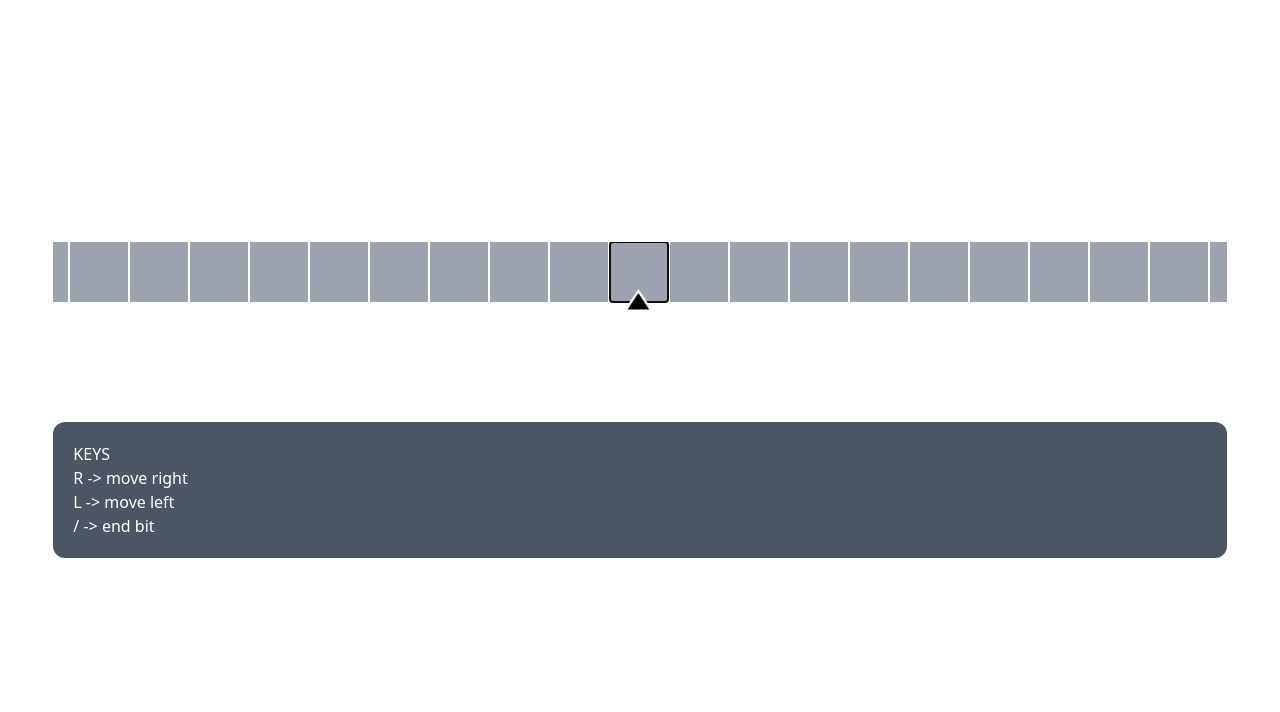
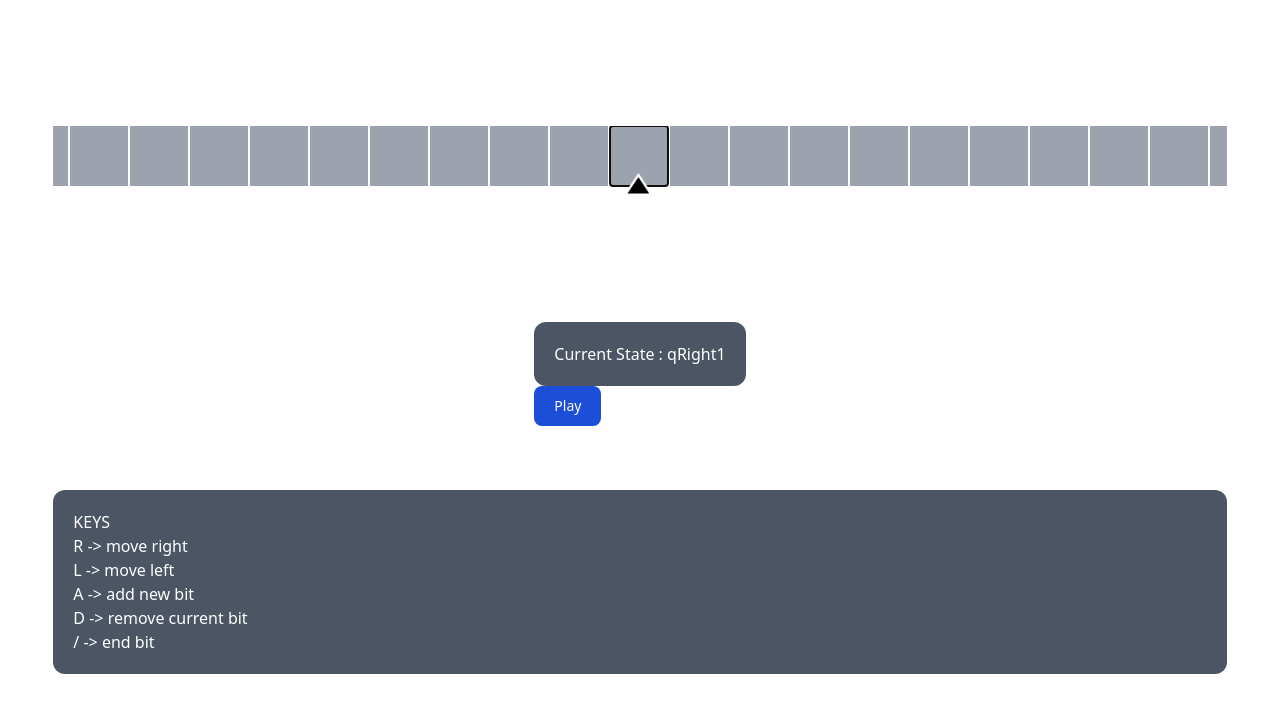
Before and after one commit to stdayyo-h/Turing_Machine_simulator, a React (Create React App) app: page / in a window 1280 px wide. Shown: the top 712 px of the page. Built offline with nearby package versions, Linux system fonts and the light colour scheme.

Commit message:
some changes

```diff
--- a/src/pages/Initial/index.js
+++ b/src/pages/Initial/index.js
@@ -1,55 +1,65 @@
-import React, { useEffect, useRef, useState } from 'react';
+import React, { useEffect, useRef, useState } from "react";
 import "./initial.css";
 
 function InitialPage(props) {
-    const [bitsArray,setBitsArray] = useState([]);
-    const [bitsRefArray,setBitsRefArray] = useState([]);
-    const [currentBitIndex,setCurrentBitIndex] = useState(0);
-    const [previousBitIndex,setPreviousBitIndex] = useState(0);
+  const [bitsArray, setBitsArray] = useState([]);
+  const [bitsRefArray, setBitsRefArray] = useState([]);
+  const [currentBitIndex, setCurrentBitIndex] = useState(0);
+  const [previousBitIndex, setPreviousBitIndex] = useState(0);
   const tapRef = useRef();
   const tapNeedleRef = useRef();
 
-    useEffect(()=>{
-        (async()=>{
+  useEffect(() => {
+    (async () => {
       setCurrentBitIndex(100);
-        })()
-    },[]);
+    })();
+  }, []);
 
-    const handleBitChange = (e,index)=>{
-        setBitsArray((prev)=>{
-            let state = [...prev]
-            if ((e.target.value==='0' || e.target.value==='1' || e.target.value==='' || e.target.value==='/') && index!==0)
-            state[index] = e.target.value
+  const handleBitChange = (e, index) => {
+    setBitsArray((prev) => {
+      let state = [...prev];
+      if (
+        (e.target.value === "0" ||
+          e.target.value === "1" ||
+          e.target.value === "" ||
+          e.target.value === "/") &&
+        index !== 0
+      )
+        state[index] = e.target.value;
       return state;
-        })
+    });
+  };
 
-    }
+  useEffect(() => {
+    setBitsArray(
+      Array.apply(null, { length: 200 }).map(Function.call, () => "")
+    );
+    setBitsRefArray(
+      Array.apply(null, { length: 200 }).map(Function.call, () =>
+        React.createRef()
+      )
+    );
+  }, []);
 
-    useEffect(()=>{
-        setBitsArray(Array.apply(null, {length: 200}).map(Function.call, ()=>""))
-        setBitsRefArray(Array.apply(null, {length: 200}).map(Function.call, ()=>React.createRef()));
-    },[]);
-
-    const moveRight = ()=>{
-        if (bitsArray.length>currentBitIndex+1)
-            setCurrentBitIndex((prev)=>prev+1);
+  const moveRight = () => {
+    if (bitsArray.length > currentBitIndex + 1)
+      setCurrentBitIndex((prev) => prev + 1);
   };
 
   const moveLeft = () => {
     if (currentBitIndex > 1) setCurrentBitIndex((prev) => prev - 1);
   };
 
-    const add = ()=>{
-        if (bitsArray[bitsArray.length-1] !=='/'){
-            setBitsArray((prev)=>{
-                let state = [...prev]
-                state.splice(currentBitIndex+1,0,'');
-                return state
+  const add = () => {
+    if (bitsArray[bitsArray.length - 1] !== "/") {
+      setBitsArray((prev) => {
+        let state = [...prev];
+        state.splice(currentBitIndex + 1, 0, "");
+        return state;
       });
-            setCurrentBitIndex((prev)=>prev+1);
+      setCurrentBitIndex((prev) => prev + 1);
     }
-    }
-
+  };
 
   const remove = async () => {
     if (currentBitIndex > 1 || (bitsArray.length > 3 && currentBitIndex >= 1)) {
@@ -62,32 +72,32 @@ function InitialPage(props) {
     }
   };
 
-    const handleKeyPress = (e)=>{
-        e.preventDefault()
+  const handleKeyPress = (e) => {
+    e.preventDefault();
     let name = e.key;
     let code = e.code;
-        name = name.toLowerCase()
-        switch(name){
+    name = name.toLowerCase();
+    switch (name) {
       case "r":
       case "arrowright":
-                setPreviousBitIndex(currentBitIndex)
+        setPreviousBitIndex(currentBitIndex);
         moveRight();
         break;
       case "l":
       case "arrowleft":
-                setPreviousBitIndex(currentBitIndex)
+        setPreviousBitIndex(currentBitIndex);
         moveLeft();
         break;
-            // case 'a':
-            //     setPreviousBitIndex(currentBitIndex)
-            //     add(currentBitIndex);
-            //     break;
-            // case 'd':
-            //     setPreviousBitIndex(currentBitIndex)
-            //     remove()
-            //     break;
+      case "a":
+        setPreviousBitIndex(currentBitIndex);
+        add(currentBitIndex);
+        break;
+      case "d":
+        setPreviousBitIndex(currentBitIndex);
+        remove();
+        break;
       default:
-                break
+        break;
     }
   };
 
@@ -97,47 +107,112 @@ function InitialPage(props) {
     return () => document.body.removeEventListener("keyup", handleKeyPress);
   }, [currentBitIndex, bitsArray]);
 
-    useEffect(()=>{
-        if (currentBitIndex>=0 && currentBitIndex<=200){
-            document.getElementById(`bitId${currentBitIndex}`)?.focus()
+  useEffect(() => {
+    if (currentBitIndex >= 0 && currentBitIndex <= 200) {
+      document.getElementById(`bitId${currentBitIndex}`)?.focus();
     }
-    },[currentBitIndex]);
+  }, [currentBitIndex]);
 
-    useEffect(()=>{
+  useEffect(() => {
     bitsRefArray[currentBitIndex]?.current?.scrollIntoView({
-          behavior: 'smooth',
-          block: 'center',
-          inline:'center'
+      behavior: "smooth",
+      block: "center",
+      inline: "center",
     });
-    },[tapRef,bitsRefArray,currentBitIndex]);
+  }, [tapRef, bitsRefArray, currentBitIndex]);
+  let currentState = "qRight1";
+  const [currentStateShow, setCurrentStateShow] = useState(currentState);
+  const playButtonClicked = () => {
+    setInterval(() => {
+      switch (currentState) {
+        case "qRight1": {
+          if (bitsArray[currentBitIndex] == "/") currentState = "qSearchL1";
+          else moveRight();
+          break;
+        }
+        case "qRight0": {
+          break;
+        }
+        case "qLeft1": {
+          break;
+        }
+        case "qLeft0": {
+          break;
+        }
+        case "qSearchR1": {
+          break;
+        }
+        case "qSearchL1": {
+          moveLeft();
+          break;
+        }
+        case "qSearchR0": {
+          break;
+        }
+        case "qSearchL0": {
+          break;
+        }
+      }
+      setCurrentStateShow(currentState);
+    }, 1000);
+  };
+
+  // States
+  // qRight1,qRight0,qLeft1,qLeft0,qSearchR1,qSearchL1,qSearchL0,qSearchL0
 
   return (
-        <div className='flex h-screen w-screen flex-col items-center justify-center bg-white'>
-            <div className='flex relative w-11/12 overflow-x-scroll scrollDiv flex-col min-w-screen pb-20  justify-center items-center'>
-                <div ref={tapRef} className='h-[60px] bg-gray-400 w-full ml-0 flex '>
-                    {
-                        bitsArray.map((item,index)=>(
-                            <div ref={bitsRefArray[index]} style={{
-                                minWidth:'60px'
-                            }} key={index} className={`h-[60px] w-[60px] border-r-2  border-white flex justify-center bg-gray-400 items-center ${index===0 && 'border-l'}`}>
-                                <input id={`bitId${index}`} type={"text"} onChange={(e)=>handleBitChange(e,index)} className='w-full h-full bg-transparent text-center'  value={item} />
+    <div className="flex h-screen w-screen flex-col items-center justify-center bg-white">
+      <div className="flex relative w-11/12 overflow-x-scroll scrollDiv flex-col min-w-screen pb-20  justify-center items-center">
+        <div ref={tapRef} className="h-[60px] bg-gray-400 w-full ml-0 flex ">
+          {bitsArray.map((item, index) => (
+            <div
+              ref={bitsRefArray[index]}
+              style={{
+                minWidth: "60px",
+              }}
+              key={index}
+              className={`h-[60px] w-[60px] border-r-2  border-white flex justify-center bg-gray-400 items-center ${
+                index === 0 && "border-l"
+              }`}
+            >
+              <input
+                id={`bitId${index}`}
+                type={"text"}
+                onChange={(e) => handleBitChange(e, index)}
+                className="w-full h-full bg-transparent text-center"
+                value={item}
+              />
             </div>
-                        ))
-                    }
+          ))}
         </div>
-                    <div className='text-white fixed w-full flex justify-center'>
-                        <div ref={tapNeedleRef} className='transition ease-out duration-700 absolute rounded-t-full mt-4'>
-                            <img src="/images/pointer.png" alt="arrow" className='w-10' />
+        <div className="text-white fixed w-full flex justify-center">
+          <div
+            ref={tapNeedleRef}
+            className="transition ease-out duration-700 absolute rounded-t-full mt-4"
+          >
+            <img src="/images/pointer.png" alt="arrow" className="w-10" />
           </div>
         </div>
       </div>
-            <div className='bg-gray-600 w-11/12 p-5 mt-10 rounded-xl text-white'>
+      <div className="p-4">
+        <p className="bg-gray-600  p-5 mt-10 rounded-xl text-white">
+          Current State : {currentStateShow}
+        </p>
+        <button
+          type="button"
+          className="text-white bg-blue-700 hover:bg-blue-800 focus:ring-4 focus:ring-blue-300 font-medium rounded-lg text-sm px-5 py-2.5 mr-2 mb-2 dark:bg-blue-600 dark:hover:bg-blue-700 focus:outline-none dark:focus:ring-blue-800"
+          onClick={playButtonClicked}
+        >
+          Play
+        </button>
+      </div>
+      <div className="bg-gray-600 w-11/12 p-5 mt-10 rounded-xl text-white">
         <p>KEYS</p>
-                <p>{'R -> move right'}</p>
-                <p>{'L -> move left'}</p>
-                {/* <p>{'A -> add new bit'}</p>
-                <p>{'D -> remove current bit'}</p> */}
-                <p>{'/ -> end bit'}</p>
+        <p>{"R -> move right"}</p>
+        <p>{"L -> move left"}</p>
+        <p>{"A -> add new bit"}</p>
+        <p>{"D -> remove current bit"}</p>
+        <p>{"/ -> end bit"}</p>
       </div>
     </div>
   );
```
Lines whose indentation alone changed are shown as unchanged.
